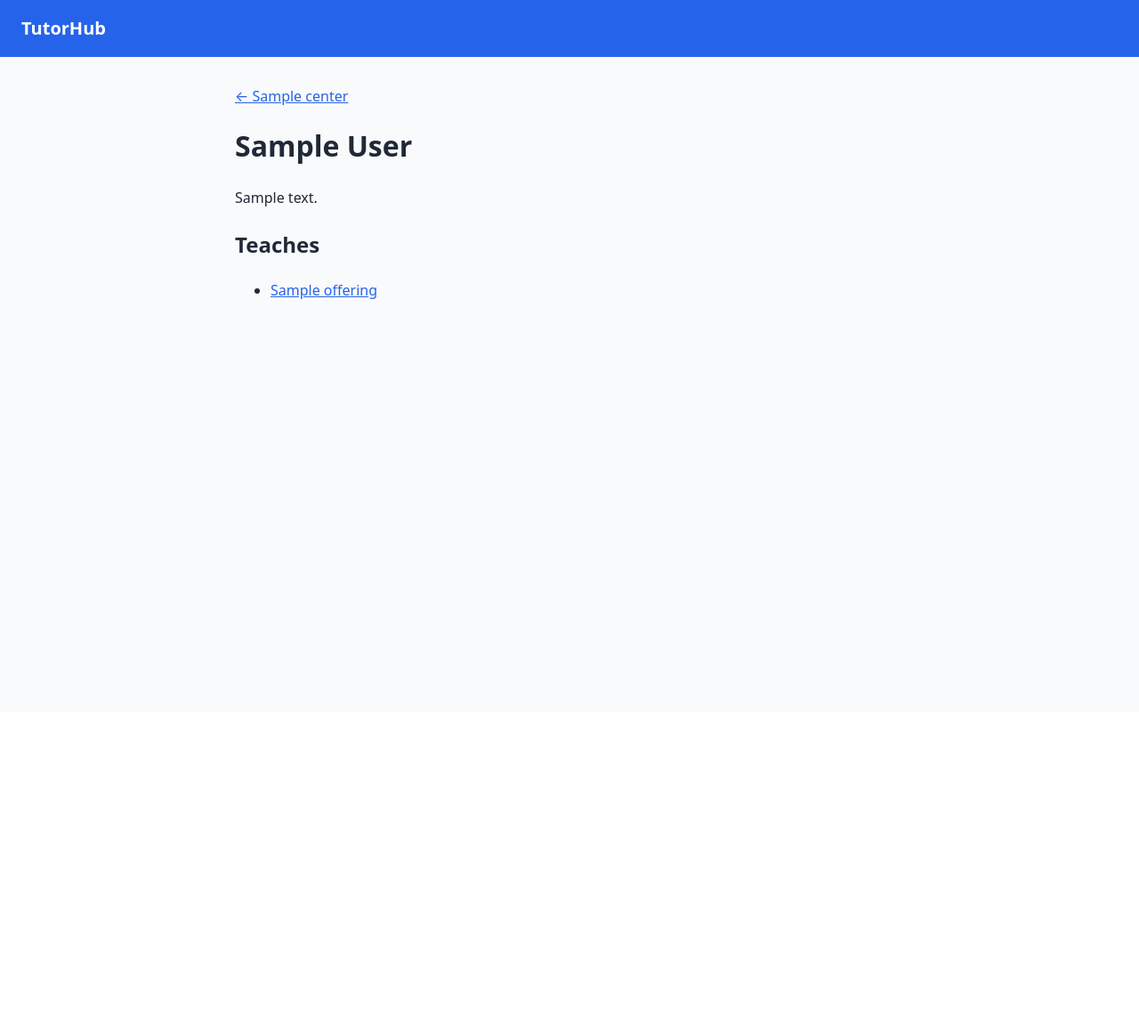
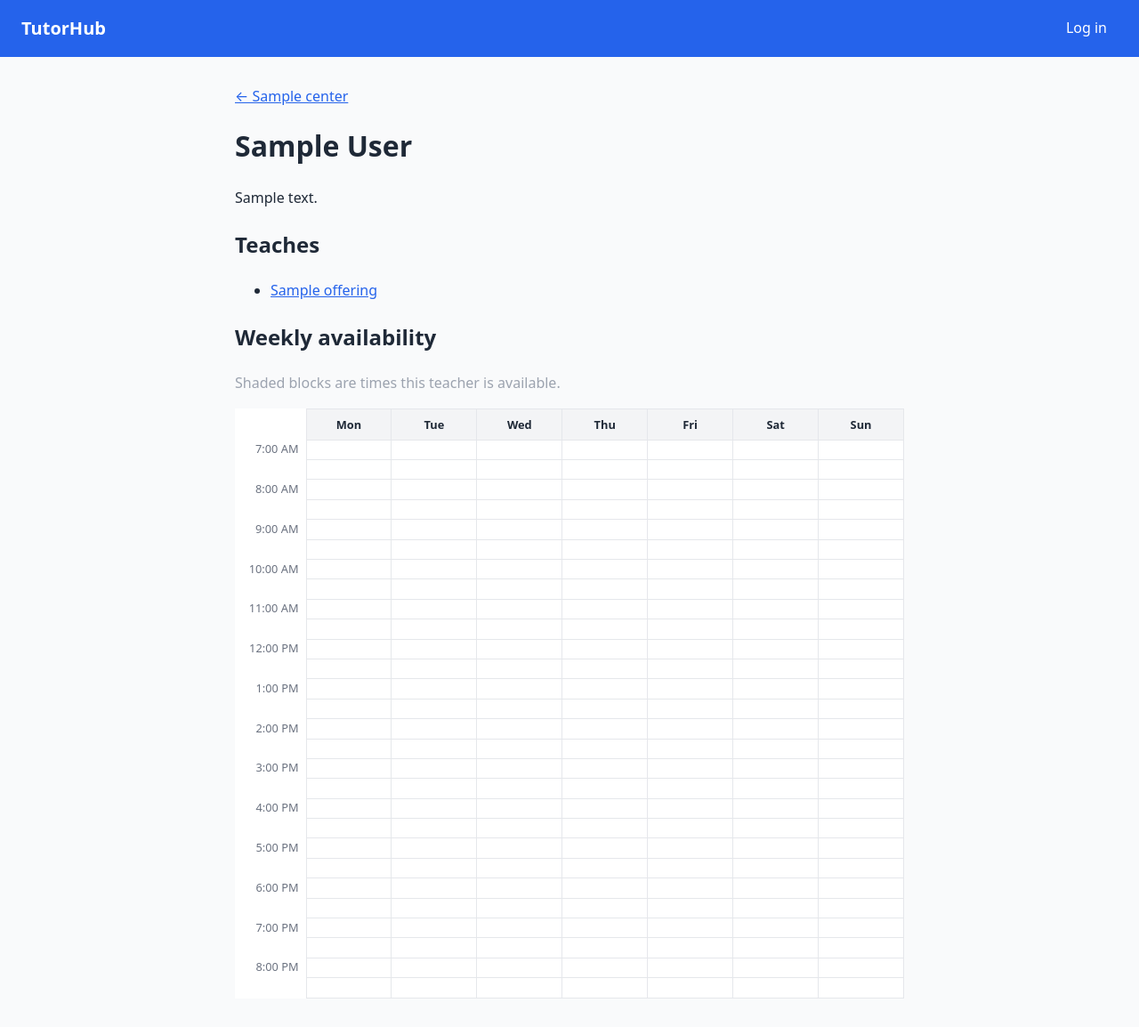
Before and after one commit to 1sosahale-stack/tutorhub, a Django app: page /teachers/1/ in a window 1280 px wide. Shown: the whole page at 89% size. Before the commit the page ends 336 px from the top, so only its background shows below. Run offline with Django 5.2, Linux system fonts and the light colour scheme; tables that the repository leaves empty hold one stand-in row (values such as "Sample post"); lists and menus that the app fills with data are empty.

Commit message:
Fixed calendar-style weekly schedule

```diff
--- a/centers/models.py
+++ b/centers/models.py
@@ -9,6 +9,13 @@ class Center(models.Model):
     description = models.TextField(blank=True)
     location = models.CharField(max_length=200, blank=True)
     contact_email = models.EmailField(blank=True)
+
+    admins = models.ManyToManyField(
+        settings.AUTH_USER_MODEL,
+        blank=True,
+        related_name="administered_centers",
+        help_text="Users who can manage this center's teachers and schedules.",
+    )
 
     def save(self, *args, **kwargs):
         if not self.slug:
@@ -48,3 +55,38 @@ class Teacher(models.Model):
 
     def __str__(self):
         return f"{self.name} ({self.center.name})"
+
+    def can_be_edited_by(self, user):
+        if not user.is_authenticated:
+            return False
+        return (
+            user.is_superuser
+            or self.user_id == user.id
+            or self.center.admins.filter(pk=user.pk).exists()
+        )
+
+from django.core.exceptions import ValidationError
+
+
+class AvailabilitySlot(models.Model):
+    DAYS = [
+        (0, "Monday"), (1, "Tuesday"), (2, "Wednesday"), (3, "Thursday"),
+        (4, "Friday"), (5, "Saturday"), (6, "Sunday"),
+    ]
+
+    teacher = models.ForeignKey(
+        Teacher, on_delete=models.CASCADE, related_name="slots"
+    )
+    day = models.IntegerField(choices=DAYS)
+    start_time = models.TimeField()
+    end_time = models.TimeField()
+
+    class Meta:
+        ordering = ["day", "start_time"]
+
+    def clean(self):
+        if self.start_time and self.end_time and self.end_time <= self.start_time:
+            raise ValidationError("End time must be after start time.")
+
+    def __str__(self):
+        return f"{self.teacher.name}: {self.get_day_display()} {self.start_time}-{self.end_time}"
--- /dev/null
+++ b/centers/schedule.py
@@ -0,0 +1,67 @@
+from datetime import time
+
+START_HOUR = 7    # first row starts at 7:00 AM
+END_HOUR = 21     # last row ends at 9:00 PM
+STEP = 30         # minutes per cell (30 or 60 work well)
+
+DAY_NAMES = ["Mon", "Tue", "Wed", "Thu", "Fri", "Sat", "Sun"]
+
+
+def block_starts():
+    return list(range(START_HOUR * 60, END_HOUR * 60, STEP))
+
+
+def to_time(minutes):
+    return time(minutes // 60, minutes % 60)
+
+
+def minutes_of(t):
+    return t.hour * 60 + t.minute
+
+
+def label(minutes):
+    h, m = divmod(minutes, 60)
+    suffix = "AM" if h < 12 else "PM"
+    return f"{h % 12 or 12}:{m:02d} {suffix}"
+
+
+def slots_to_blocks(slots):
+    """Turn saved slots into a set of (day, start_minute) grid cells."""
+    blocks = set()
+    for s in slots:
+        start, end = minutes_of(s.start_time), minutes_of(s.end_time)
+        for m in block_starts():
+            if start <= m < end:
+                blocks.add((s.day, m))
+    return blocks
+
+
+def blocks_to_ranges(blocks):
+    """Merge neighboring cells into (day, start_minute, end_minute) ranges."""
+    ranges = []
+    for day in range(7):
+        mins = sorted(m for d, m in blocks if d == day)
+        run_start = prev = None
+        for m in mins:
+            if run_start is None:
+                run_start = prev = m
+            elif m == prev + STEP:
+                prev = m
+            else:
+                ranges.append((day, run_start, prev + STEP))
+                run_start = prev = m
+        if run_start is not None:
+            ranges.append((day, run_start, prev + STEP))
+    return ranges
+
+
+def build_rows(blocks):
+    rows = []
+    for m in block_starts():
+        rows.append({
+            "minutes": m,
+            "hour": m % 60 == 0,
+            "label": label(m) if m % 60 == 0 else "",
+            "cells": [{"day": d, "on": (d, m) in blocks} for d in range(7)],
+        })
+    return rows
--- a/centers/static/centers/style.css
+++ b/centers/static/centers/style.css
@@ -6,17 +6,6 @@ body {
   line-height: 1.6;
   color: #1f2937;
   background: #f9fafb;
-}
-
-header {
-  background: #2563eb;
-  padding: 1rem 1.5rem;
-}
-
-header a {
-  color: #fff;
-  text-decoration: none;
-  font-size: 1.25rem;
 }
 
 main {
@@ -36,3 +25,40 @@ a { color: #2563eb; }
   padding: 1rem 1.25rem;
   margin-bottom: 1rem;
 }
+
+header {
+  background: #2563eb;
+  padding: 1rem 1.5rem;
+  display: flex;
+  justify-content: space-between;
+  align-items: center;
+  color: #fff;
+}
+
+header a { color: #fff; text-decoration: none; font-size: 1.25rem; }
+header .nav a { font-size: 1rem; }
+
+form.inline { display: inline; margin-left: 0.5rem; }
+
+.schedule { border-collapse: collapse; width: 100%; background: #fff; }
+.schedule th, .schedule td { border: 1px solid #e5e7eb; padding: 0.5rem 0.75rem; text-align: left; }
+.schedule th { width: 8rem; background: #f3f4f6; }
+.slot { display: inline-block; background: #dbeafe; border-radius: 4px; padding: 0.15rem 0.5rem; margin-right: 0.35rem; }
+.muted { color: #9ca3af; }
+
+header .nav a { margin-right: 0.75rem; }
+
+.calendar-wrap { overflow-x: auto; }
+.calendar { border-collapse: collapse; width: 100%; min-width: 560px; background: #fff; table-layout: fixed; }
+.calendar th { font-size: 0.8rem; background: #f3f4f6; padding: 0.4rem; border: 1px solid #e5e7eb; }
+.calendar th.corner, .calendar th.time { width: 5rem; background: #fff; border: none; }
+.calendar th.time { text-align: right; font-weight: 400; color: #6b7280; vertical-align: top; padding: 0 0.5rem; }
+.calendar td.cell { border: 1px solid #e5e7eb; height: 1.4rem; padding: 0; }
+.calendar tr.hour td.cell { border-top-color: #9ca3af; }
+.calendar td.on { background: #3b82f6; }
+.calendar label { display: block; cursor: pointer; user-select: none; }
+.calendar label input { display: none; }
+.calendar label span { display: block; height: 1.4rem; }
+.calendar label input:checked + span { background: #3b82f6; }
+.calendar label:hover span { background: #bfdbfe; }
+.calendar label:hover input:checked + span { background: #2563eb; }
--- /dev/null
+++ b/centers/templates/centers/_calendar.html
@@ -0,0 +1,31 @@
+<div class="calendar-wrap">
+  <table class="calendar">
+    <thead>
+      <tr>
+        <th class="corner"></th>
+        {% for d in days %}<th>{{ d }}</th>{% endfor %}
+      </tr>
+    </thead>
+    <tbody>
+      {% for row in rows %}
+        <tr{% if row.hour %} class="hour"{% endif %}>
+          <th class="time">{{ row.label }}</th>
+          {% for cell in row.cells %}
+            {% if editable %}
+              <td class="cell">
+                <label>
+                  <input type="checkbox" name="cells"
+                         value="{{ cell.day }}-{{ row.minutes }}"
+                         {% if cell.on %}checked{% endif %}>
+                  <span></span>
+                </label>
+              </td>
+            {% else %}
+              <td class="cell{% if cell.on %} on{% endif %}"></td>
+            {% endif %}
+          {% endfor %}
+        </tr>
+      {% endfor %}
+    </tbody>
+  </table>
+</div>
--- a/centers/templates/centers/base.html
+++ b/centers/templates/centers/base.html
@@ -8,7 +8,27 @@
   <link rel="stylesheet" href="{% static 'centers/style.css' %}">
 </head>
 <body>
-  <header><a href="{% url 'home' %}"><strong>TutorHub</strong></a></header>
+  <header>
+    <a href="{% url 'home' %}"><strong>TutorHub</strong></a>
+        <span class="nav">
+      {% if user.is_authenticated %}
+        {% if user.teacher %}
+          <a href="{% url 'teacher_detail' user.teacher.pk %}">My profile</a>
+          <a href="{% url 'schedule_edit' user.teacher.pk %}">Edit my schedule</a>
+        {% endif %}
+        {% for center in user.administered_centers.all %}
+          <a href="{% url 'center_detail' center.slug %}">{{ center.name }}</a>
+        {% endfor %}
+        {{ user.username }}
+        <form method="post" action="{% url 'logout' %}" class="inline">
+          {% csrf_token %}
+          <button type="submit">Log out</button>
+        </form>
+      {% else %}
+        <a href="{% url 'login' %}">Log in</a>
+      {% endif %}
+    </span>
+  </header>
   <main>{% block content %}{% endblock %}</main>
 </body>
 </html>
--- a/centers/templates/centers/teacher_detail.html
+++ b/centers/templates/centers/teacher_detail.html
@@ -13,4 +13,12 @@
       <li>No subjects listed yet.</li>
     {% endfor %}
   </ul>
+
+  <h2>Weekly availability</h2>
+  <p class="muted">Shaded blocks are times this teacher is available.</p>
+  {% include "centers/_calendar.html" with editable=False %}
+
+  {% if can_edit %}
+    <p><a href="{% url 'schedule_edit' teacher.pk %}">Edit schedule</a></p>
+  {% endif %}
 {% endblock %}
--- a/centers/urls.py
+++ b/centers/urls.py
@@ -6,4 +6,5 @@ urlpatterns = [
     path("centers/<slug:slug>/", views.center_detail, name="center_detail"),
     path("offerings/<int:pk>/", views.offering_detail, name="offering_detail"),
     path("teachers/<int:pk>/", views.teacher_detail, name="teacher_detail"),
+    path("teachers/<int:pk>/schedule/", views.schedule_edit, name="schedule_edit"),
 ]
--- a/centers/views.py
+++ b/centers/views.py
@@ -1,5 +1,12 @@
-from django.shortcuts import render, get_object_or_404
-from .models import Center, Offering, Teacher
+from django.contrib.auth.decorators import login_required
+from django.core.exceptions import PermissionDenied
+from django.db import transaction
+from django.shortcuts import render, redirect, get_object_or_404
+from .models import Center, Offering, Teacher, AvailabilitySlot
+from .schedule import (
+    DAY_NAMES, block_starts, blocks_to_ranges, build_rows,
+    slots_to_blocks, to_time,
+)
 
 
 def home(request):
@@ -19,4 +26,46 @@ def offering_detail(request, pk):
 
 def teacher_detail(request, pk):
     teacher = get_object_or_404(Teacher, pk=pk)
-    return render(request, "centers/teacher_detail.html", {"teacher": teacher})
+    blocks = slots_to_blocks(teacher.slots.all())
+    return render(request, "centers/teacher_detail.html", {
+        "teacher": teacher,
+        "rows": build_rows(blocks),
+        "days": DAY_NAMES,
+        "can_edit": teacher.can_be_edited_by(request.user),
+    })
+
+
+@login_required
+def schedule_edit(request, pk):
+    teacher = get_object_or_404(Teacher, pk=pk)
+    if not teacher.can_be_edited_by(request.user):
+        raise PermissionDenied
+
+    if request.method == "POST":
+        valid_starts = set(block_starts())
+        chosen = set()
+        for value in request.POST.getlist("cells"):
+            try:
+                day, minutes = (int(x) for x in value.split("-"))
+            except ValueError:
+                continue
+            if 0 <= day <= 6 and minutes in valid_starts:
+                chosen.add((day, minutes))
+
+        with transaction.atomic():
+            teacher.slots.all().delete()
+            AvailabilitySlot.objects.bulk_create([
+                AvailabilitySlot(
+                    teacher=teacher, day=day,
+                    start_time=to_time(start), end_time=to_time(end),
+                )
+                for day, start, end in blocks_to_ranges(chosen)
+            ])
+        return redirect("teacher_detail", pk=teacher.pk)
+
+    blocks = slots_to_blocks(teacher.slots.all())
+    return render(request, "centers/schedule_edit.html", {
+        "teacher": teacher,
+        "rows": build_rows(blocks),
+        "days": DAY_NAMES,
+    })
--- a/tutorhub/settings.py
+++ b/tutorhub/settings.py
@@ -130,3 +130,6 @@ MAILERS = {
         'BACKEND': 'django.core.mail.backends.console.EmailBackend',
     },
 }
+
+LOGIN_REDIRECT_URL = "home"
+LOGOUT_REDIRECT_URL = "home"
--- a/tutorhub/urls.py
+++ b/tutorhub/urls.py
@@ -4,4 +4,5 @@ from django.urls import path, include
 urlpatterns = [
     path("admin/", admin.site.urls),
     path("", include("centers.urls")),
+    path("accounts/", include("django.contrib.auth.urls")),
 ]
```
Also changed, not shown: centers/admin.py (+8 -1 lines), centers/forms.py (added, +12 -0 lines), centers/templates/centers/schedule_edit.html (added, +31 -0 lines), centers/templates/registration/login.html (added, +10 -0 lines), centers/migrations/0003_center_admins_availabilityslot.py (added).
